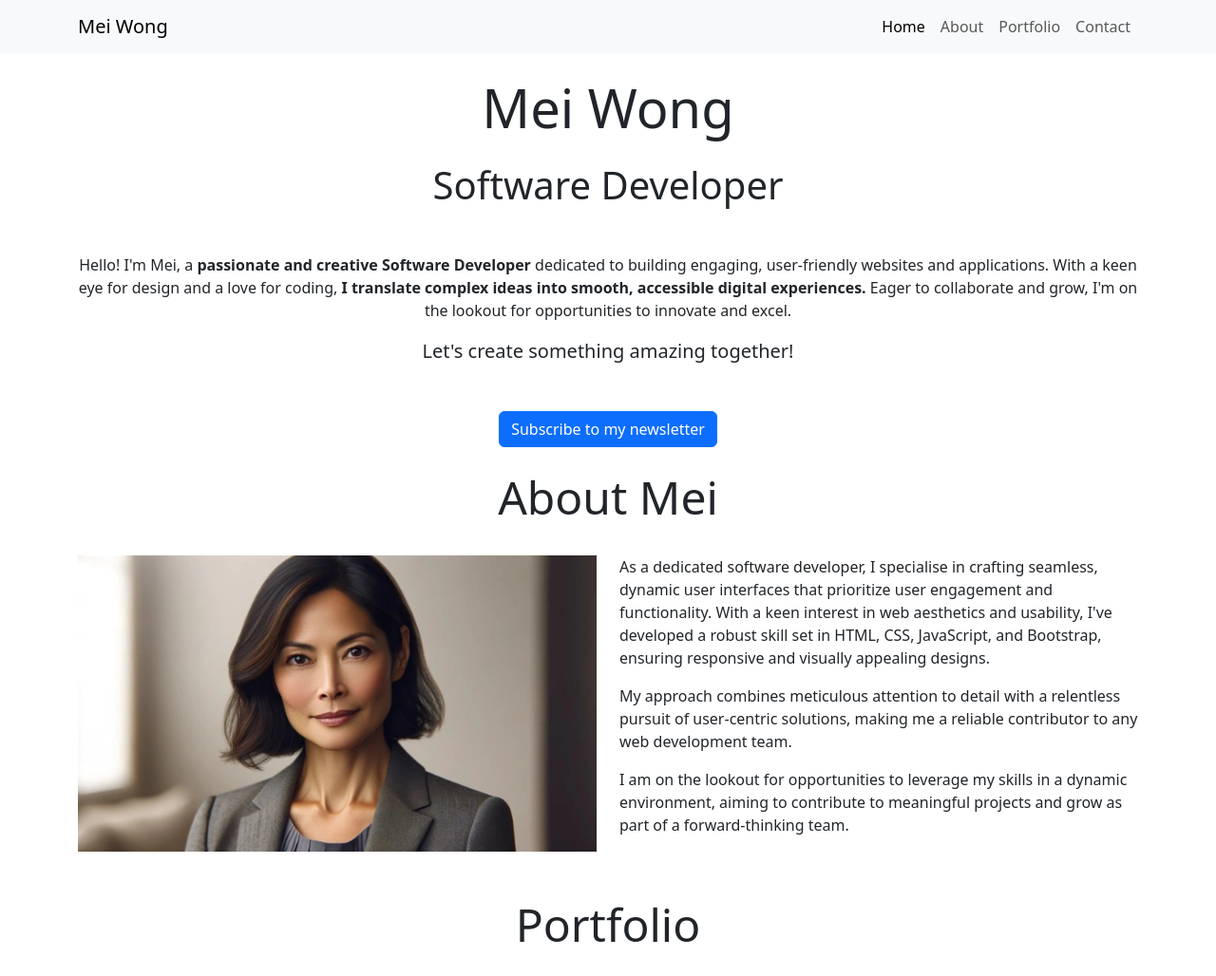
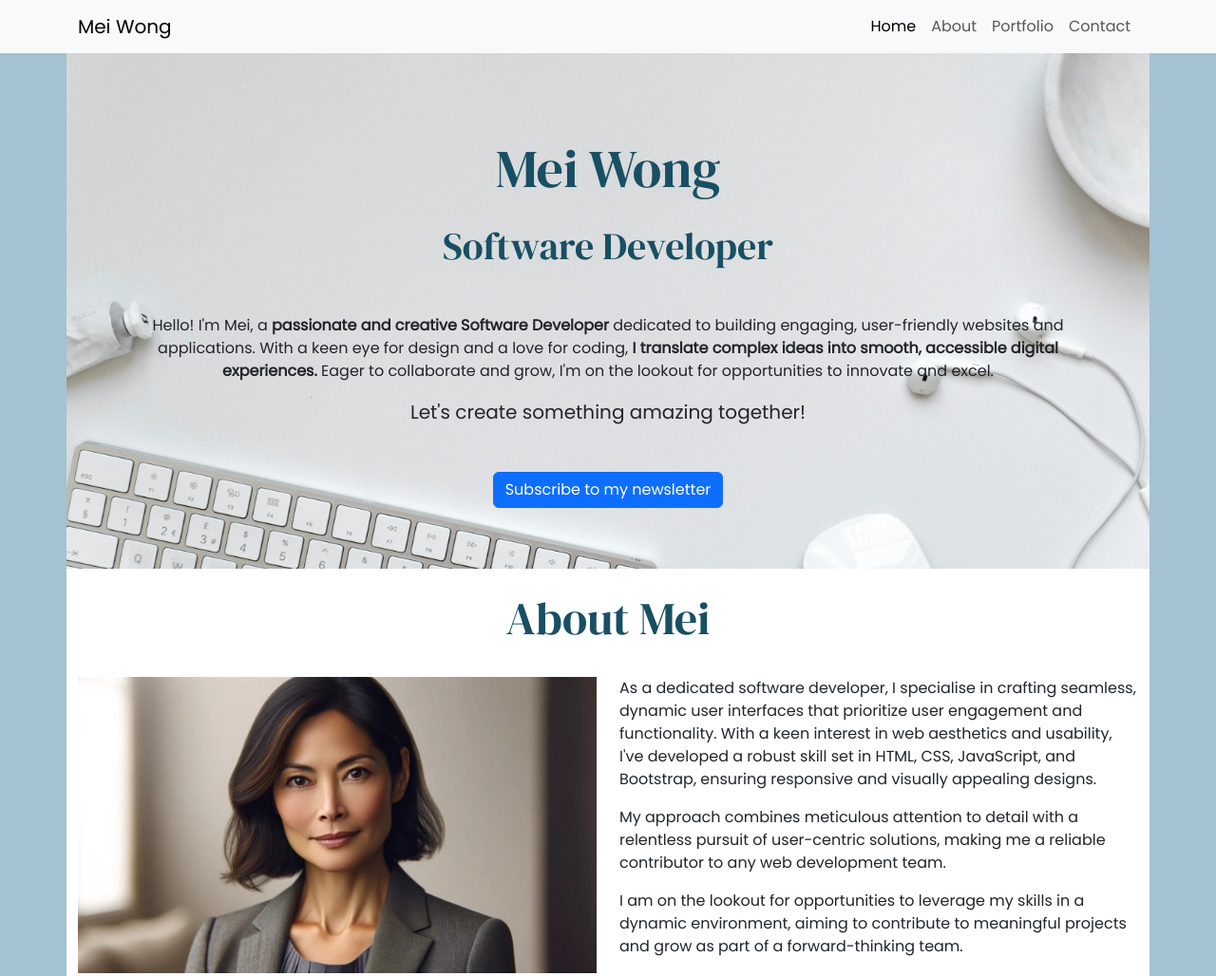
Before and after one commit to David5p/Mei-Wong-Software-Developer, a plain HTML site: page index.html in a window 1280 px wide. Shown: the top 1028 px of the page at 95% size. Drawn offline with nearby package versions, Linux system fonts and the light colour scheme.

Commit message:
Add first custom styles

```diff
--- /dev/null
+++ b/assets/css/style.css
@@ -0,0 +1,46 @@
+/*
+    #a4c2d1; egg blue
+    #dbdcde; light grey
+    #1f7798; mid-blue
+    #184f63; dark-blue
+*/
+
+/* global styles */
+
+@import url('https://fonts.googleapis.com/css2?family=DM+Serif+Display:ital@0;1&family=Poppins&display=swap');
+
+
+body {
+    font-family: "poppins", sans-serif;
+    background-color: #a4c2d1; /* egg blue */
+}
+h1, h2 {
+    font-family: "DM serif Display", serif;
+    color:  #184f63; /* dark-blue */
+}
+
+/* About section */
+#about {
+    background-color: white;
+}
+
+/* Portfolio */
+#portfolio {
+    background-color: #dbdcde; /* light grey*/
+}
+
+/* Contact section */
+#contact {
+    background-color: white;
+}
+
+/* Hero */
+#hero {
+    min-height: 500px;
+    background-color: #dbdcde; /* light grey */
+    background: url("../images/background.webp");
+    background-size: cover;
+    background-position: 50% 70%;
+    padding: 5% 7%;
+
+}
--- a/index.html
+++ b/index.html
@@ -8,7 +8,8 @@
     <!-- Bootstrap CSS Link -->
     <link href="https://cdn.jsdelivr.net/npm/bootstrap@5.3.3/dist/css/bootstrap.min.css" rel="stylesheet"
         integrity="sha384-QWTKZyjpPEjISv5WaRU9OFeRpok6YctnYmDr5pNlyT2bRjXh0JMhjY6hW+ALEwIH" crossorigin="anonymous">
-</head>
+<link rel="stylesheet" href="assets/css/style.css">
+    </head>
 
 <body>
     <nav class="navbar navbar-expand-sm bg-body-tertiary">
```
Also changed, not shown: assets/images/background.webp (added).
